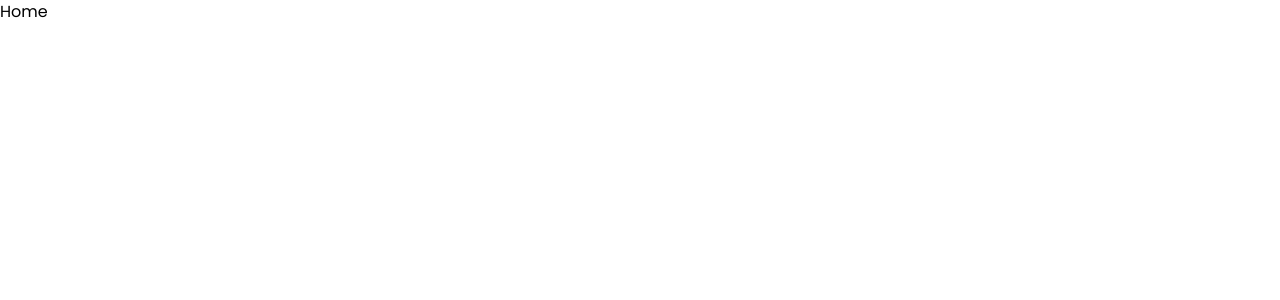
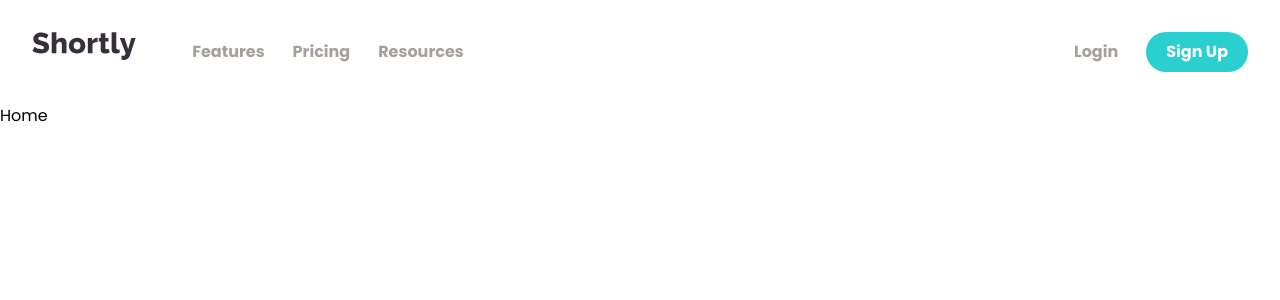
Before and after one commit to ayezabashir/URL-shortening-API-landing-page, a React (Vite) app: page / in a window 1280 px wide. Shown: the top 300 px of the page. Built offline with nearby package versions, Linux system fonts and the light colour scheme.

Commit message:
navigation items added

```diff
--- a/src/App.jsx
+++ b/src/App.jsx
@@ -5,19 +5,21 @@ import Pricing from "./pages/Pricing"
 import Resources from "./pages/Resources"
 import Login from "./pages/Login"
 import SignUp from "./pages/SignUp"
+import Header from "./components/Header"
 
 function App() {
 
   return (
     <>
       <BrowserRouter>
+        <Header />
         <Routes>
-          <Route path="/" element={<Home/>}  />
-          <Route path="/features" element={<Features/>} />
-          <Route path="/pricing" element={<Pricing/>} />
-          <Route path="/resources" element={<Resources/>} />
+          <Route path="/" element={<Home />} />
+          <Route path="/features" element={<Features />} />
+          <Route path="/pricing" element={<Pricing />} />
+          <Route path="/resources" element={<Resources />} />
           <Route path="/login" element={<Login />} />
-          <Route path="/signup" element={<SignUp/>} />
+          <Route path="/signup" element={<SignUp />} />
         </Routes>
       </BrowserRouter>
     </>
--- /dev/null
+++ b/src/components/Header.jsx
@@ -0,0 +1,20 @@
+import NavItems from "./NavItems"
+import logo from "/logo.svg"
+import { NavLink } from "react-router-dom"
+
+const Header = () => {
+    return (
+        <header className="container">
+            <div className="flex gap-14">
+                <NavLink to="/" className="cursor-pointer">
+                    <img className="w-30" src={logo} alt="Shortly Logo" />
+                </NavLink>
+                <div className="w-full">
+                    <NavItems />
+                </div>
+            </div>
+        </header>
+    )
+}
+
+export default Header
--- /dev/null
+++ b/src/components/NavItems.jsx
@@ -0,0 +1,41 @@
+import { Link, NavLink } from 'react-router-dom'
+const baseClass = "flex items-center gap-7 font-bold"
+const navLinks = [
+    {
+        to: "/features",
+        label : "Features"
+    },
+    {
+        to: "/pricing",
+        label:"Pricing"
+    },
+    {
+        to: "/resources",
+        label : "Resources"
+    }
+]
+const NavItems = () => {
+    return (
+        <nav aria-label='Main Navigation' className='flex justify-between items-center'>
+            <div className={`${baseClass} text-gray`}>
+                {
+                    navLinks.map((link)=>(
+                        <NavLink
+                            key={link.to}
+                            to={link.to}
+                            className={({isActive})=>isActive ? "underline underline-offset-10" : "no-underline"}
+                        >
+                            {link.label}
+                        </NavLink>
+                    ))
+                }
+            </div>
+            <div className={`${baseClass}`}>
+                <Link to={"/login"} className='text-gray'>Login</Link>
+                <Link to={"/signup"} className='bg-blue text-white py-2 px-5 rounded-3xl'>Sign Up</Link>
+            </div>
+        </nav>
+    )
+}
+
+export default NavItems
```
